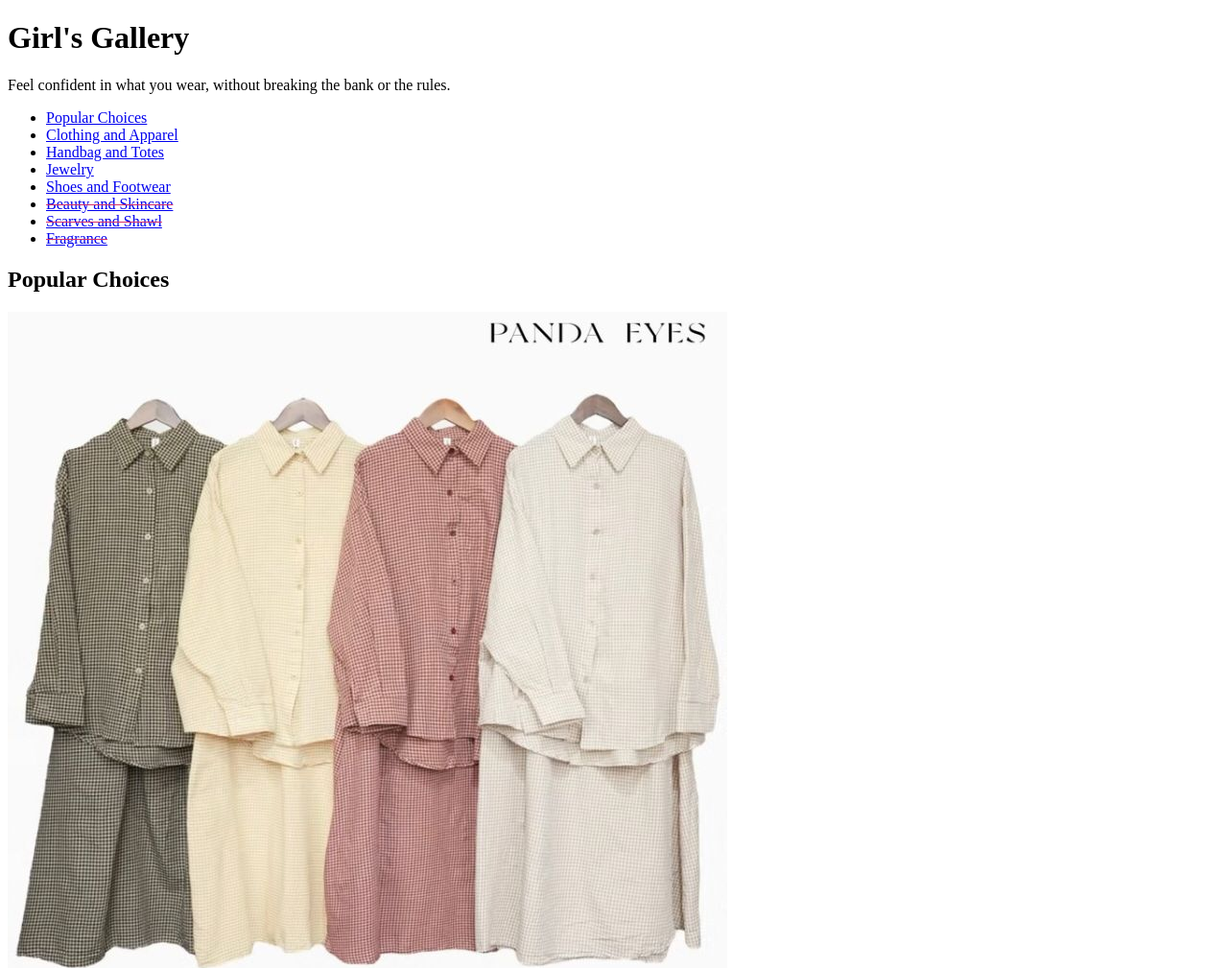
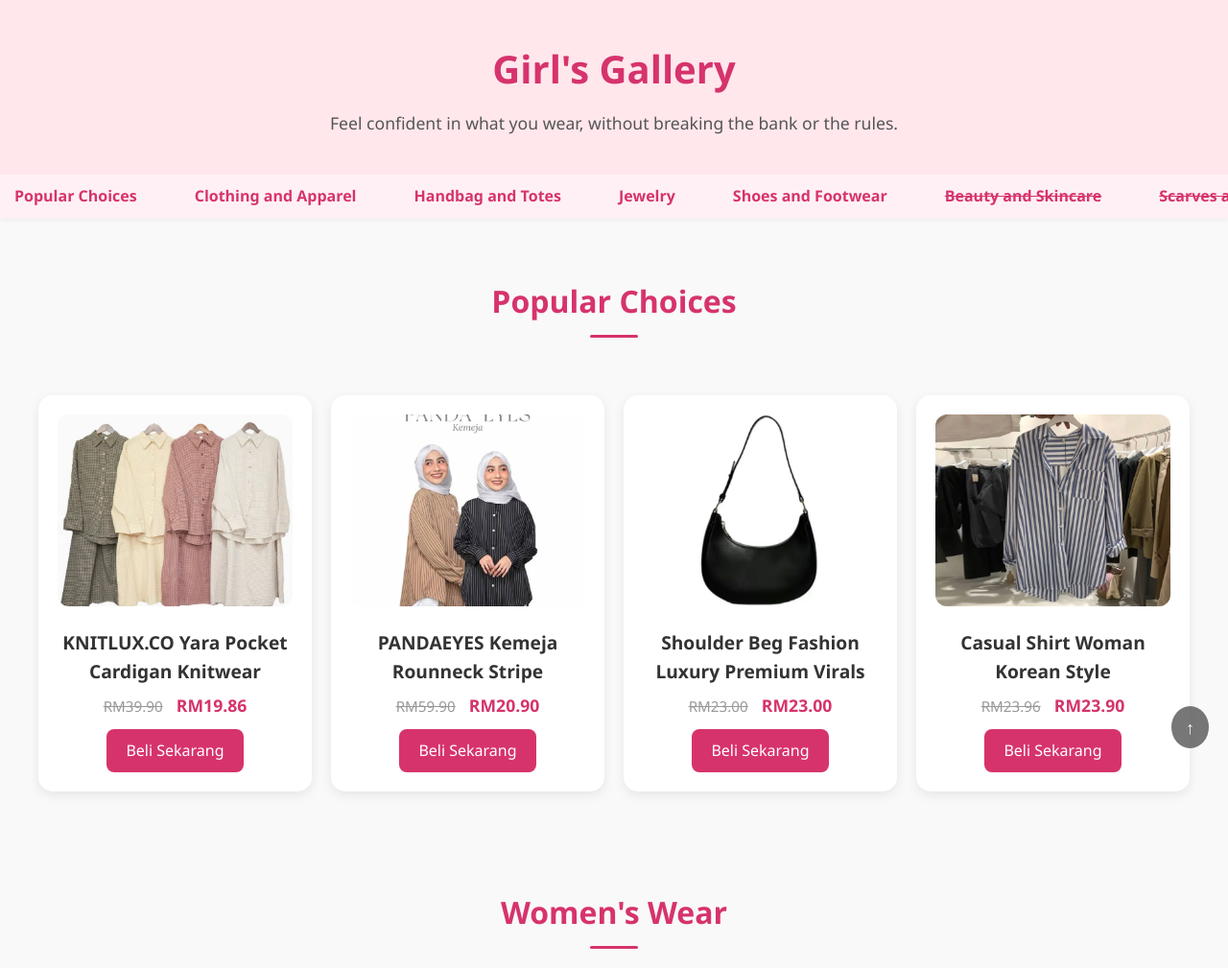
Before and after one commit to girlsgallery2025/shop, a plain HTML site: page index.html in a window 1280 px wide. Shown: the top 1009 px of the page at 96% size. Drawn offline with Linux system fonts and the light colour scheme.

Commit message:
Update index.html

```diff
--- a/index.html
+++ b/index.html
@@ -4,7 +4,7 @@
   <meta charset="UTF-8">
   <meta name="viewport" content="width=device-width, initial-scale=1">
   <title>Girl's Gallery</title>
-  <link rel="stylesheet" href="style-tester.css">
+  <link rel="stylesheet" href="style.css">
 
 
 
```
